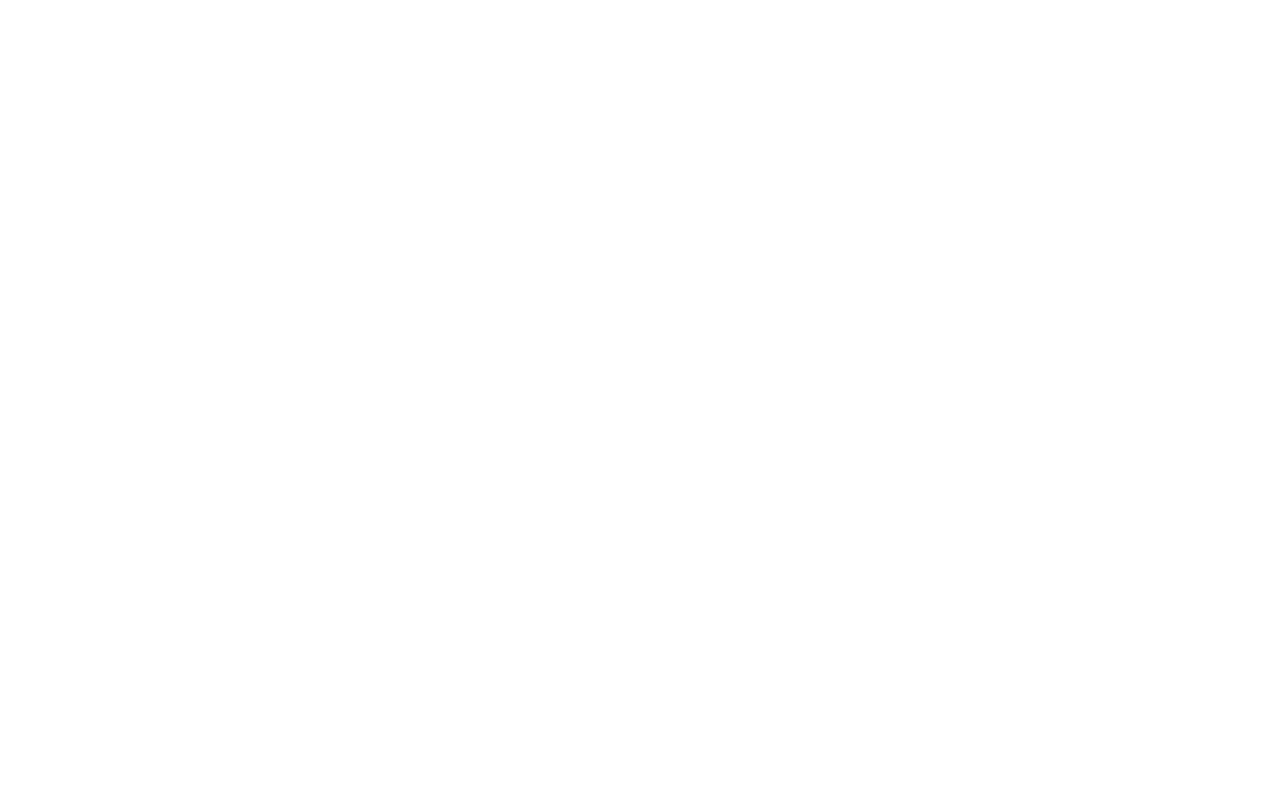
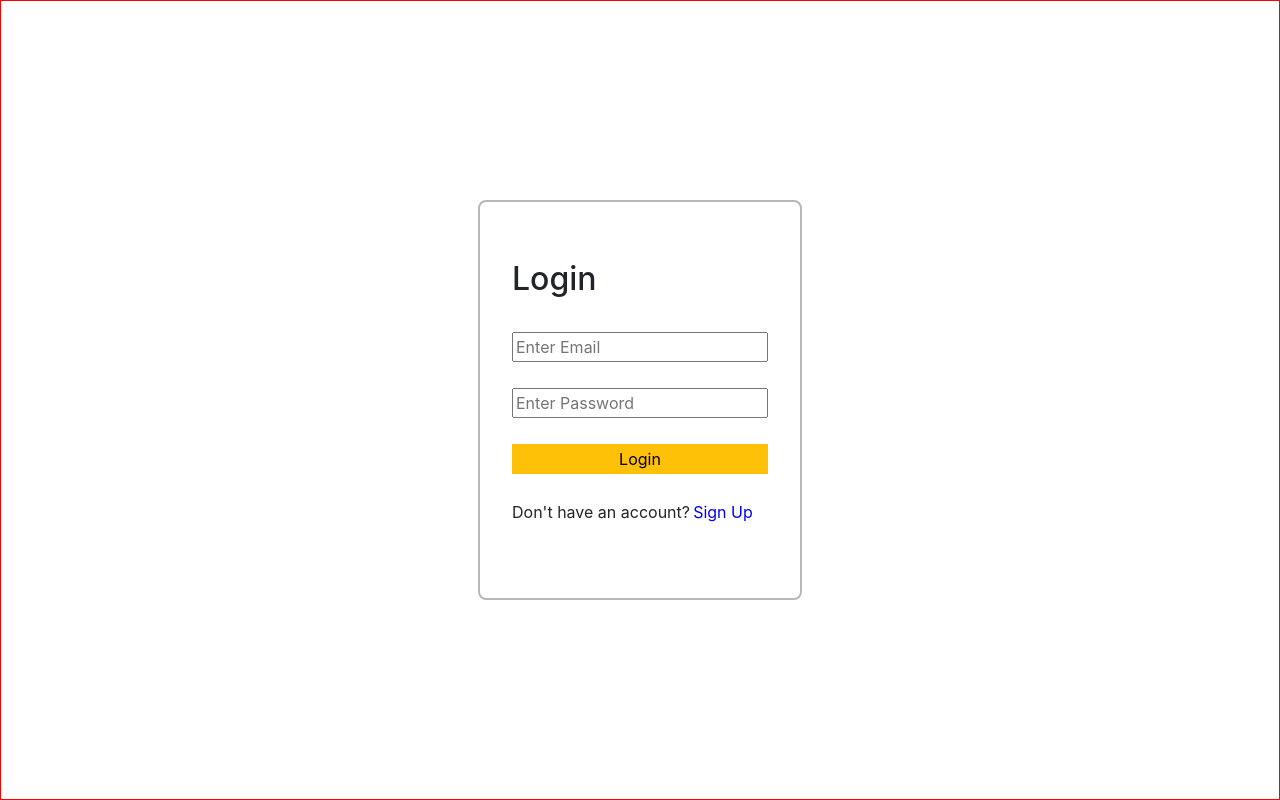
Before and after one commit to SimranMandal0211/Redux_In_React_TODO-APP, a React (Create React App) app: page /login in a window 1280 px wide. Before the commit this address had no page. Built offline with nearby package versions, Linux system fonts and the light colour scheme.

Commit message:
Create: Login and Signup pages

```diff
--- a/src/App.js
+++ b/src/App.js
@@ -12,6 +12,10 @@ import NoteList from './components/NoteList/NoteList';
 import Home from './components/Home/Home';
 import NavBar from './components/NavBar/NavBar';
 
+import Signup from './components/SignUp/SignUp';
+import Login from './components/Login/Login';
+
+
 function App() {
 
   return (
@@ -20,6 +24,10 @@ function App() {
         <BrowserRouter>
           <Routes>
             <Route path="" element={<Home />}></Route>
+
+            <Route path="/login" element={<Login />} />
+            <Route path="/signup" element={<Signup />} />
+
             <Route path="todo"
               element={
                 <Fragment>
--- a/src/components/Home/Home.css
+++ b/src/components/Home/Home.css
@@ -7,6 +7,24 @@
     justify-content: space-around;
     align-items: center;
 }
+
+.home-nav{
+    display: flex;
+    justify-content: space-between;
+    align-items: center;
+    padding: 1rem;
+    background-color: #e0e0e0;
+}
+
+.home-nav .nav-btn{
+    padding: 0 .5rem;
+    border: none;
+    color: black;
+    background-color: #e0e0e0;
+    text-decoration: none;
+}
+
+
 
 .link{
     display: flex !important;
--- a/src/components/Home/Home.js
+++ b/src/components/Home/Home.js
@@ -1,17 +1,31 @@
+import "./Home.css";
+import { Link } from "react-router-dom";
 
-import "./Home.css";
 
 function Home(){
 
     return(
-        <div className="home-container">
-            <a href="todo" className="btn btn-warning link">
-                To Do App
-            </a>
-            <a href="notes" className="btn btn-warning link">
-                Note Keeper
-            </a>
-        </div>
+        <>
+            <nav className="home-nav">
+                <h3>Utility Apps</h3>
+
+                <div>
+                    <Link to="/login" className="nav-btn">Login</Link>
+                    <Link to="/signup" className="nav-btn">Sign Up</Link>
+                </div>
+            </nav>
+
+
+
+            <div className="home-container">
+                <Link to="/todo" className="btn btn-warning link">
+                    To Do App
+                </Link>
+                <Link to="/notes" className="btn btn-warning link">
+                    Note Keeper
+                </Link>
+            </div>
+        </>
     )
 }
 
--- /dev/null
+++ b/src/components/Login/Login.css
@@ -0,0 +1,36 @@
+.auth-container{
+    border: 1px solid red;
+    display: flex;
+    justify-content: center;
+    align-items:center;
+    flex-direction: column;
+    height: 100vh;
+    /* width: 100vw; */
+}
+
+.login-form{
+    display: flex;
+    flex-direction: column;
+    justify-content: space-evenly;
+    border: 2px solid rgb(184, 184, 184);
+    border-radius: .5rem;
+    padding: 2rem;
+    height: 50vh;
+}
+
+.login-form button{
+    border: none;
+    background-color: #ffc107;
+    padding: .2rem;
+
+}
+
+.sign-up-link{
+    text-decoration: none;
+    color: blue;
+    padding-left: .2rem;
+}
+.sign-up-link:hover{
+    cursor: pointer;
+    color: darkblue;
+}
--- /dev/null
+++ b/src/components/Login/Login.js
@@ -0,0 +1,60 @@
+import { useState } from "react";
+import { Link, useNavigate } from "react-router-dom";
+
+import "./Login.css";
+
+export default function Login(){
+    const [form, setForm] = useState({
+        email: "",
+        password: ""
+    });
+
+    const navigate = useNavigate();
+
+    const handleChange = (e) => {
+        setForm({
+            ...form,
+            [e.target.name]: e.target.value
+        });
+    };
+
+    const handleSubmit = (e) => {
+        e.preventDefault();
+        console.log("Login Date: ", form);
+
+        navigate("/");
+    }
+
+    return (
+        <div className="auth-container">
+            <form onSubmit={handleSubmit}
+                className="login-form"
+            >
+                <h2>Login</h2>
+
+                <input type="email"
+                    name="email"
+                    placeholder="Enter Email"
+                    value={form.email}
+                    onChange={handleChange}
+                    required
+                />
+
+                <input type="password"
+                    name="password"
+                    placeholder="Enter Password"
+                    value={form.password}
+                    onChange={handleChange}
+                    required
+                />
+
+                <button type="submit">Login</button>
+
+                <p>
+                    Don't have an account?
+                    <Link to="/signup" className="sign-up-link">Sign Up</Link>
+                </p>
+            </form>
+        </div>
+    );
+}
--- /dev/null
+++ b/src/components/SignUp/SignUp.css
@@ -0,0 +1,34 @@
+.auth-container{
+    border: 1px solid red;
+    display: flex;
+    justify-content: center;
+    align-items:center;
+    flex-direction: column;
+    height: 100vh;
+    /* width: 100vw; */
+}
+
+.signup-form{
+    display: flex;
+    flex-direction: column;
+    justify-content: space-evenly;
+    border: 2px solid rgb(184, 184, 184);
+    border-radius: .5rem;
+    padding: 2rem;
+    height: 50vh;
+}
+
+.signup-form button{
+    border: none;
+    background-color: #ffc107
+}
+
+.sign-up-link{
+    text-decoration: none;
+    color: blue;
+    padding-left: .2rem;
+}
+.sign-up-link:hover{
+    cursor: pointer;
+    color: darkblue;
+}
--- /dev/null
+++ b/src/components/SignUp/SignUp.js
@@ -0,0 +1,66 @@
+import { useState } from "react";
+import { Link, useNavigate } from "react-router-dom";
+
+import './SignUp.css';
+
+export default function SignUp(){
+    const [form, setForm] = useState({
+        name: "",
+        email: "",
+        password: ""
+    });
+
+    const navigate = useNavigate();
+
+    const handleChange = (e) => {
+        setForm({
+            ...form,
+            [e.target.name]: e.target.value
+        });
+    }
+
+    const handleSubmit = (e) => {
+        e.preventDefault();
+
+        console.log("Signup Date:", form);
+
+        navigate("/login");
+    };
+
+    return (
+        <div className="auth-container">
+            <form onSubmit={handleSubmit}
+            className="signup-form">
+                <h2>Sign Up</h2>
+                <input type="text" name="name"
+                placeholder="Enter Name"
+                value={form.name}
+                onChange={handleChange}
+                required
+                />
+
+                <input type="email"
+                    name="email"
+                    placeholder="Enter Email"
+                    value={form.email}
+                    onChange={handleChange}
+                    required
+                />
+
+                <input type="password"
+                    name="password"
+                    placeholder="Enter Password"
+                    value={form.password}
+                    onChange={handleChange}
+                    required
+                />
+
+                <button type="submit">Sign Up</button>
+
+                <p>
+                    Already have an account? <Link to="/login">Login</Link>
+                </p>
+            </form>
+        </div>
+    );
+}
```
